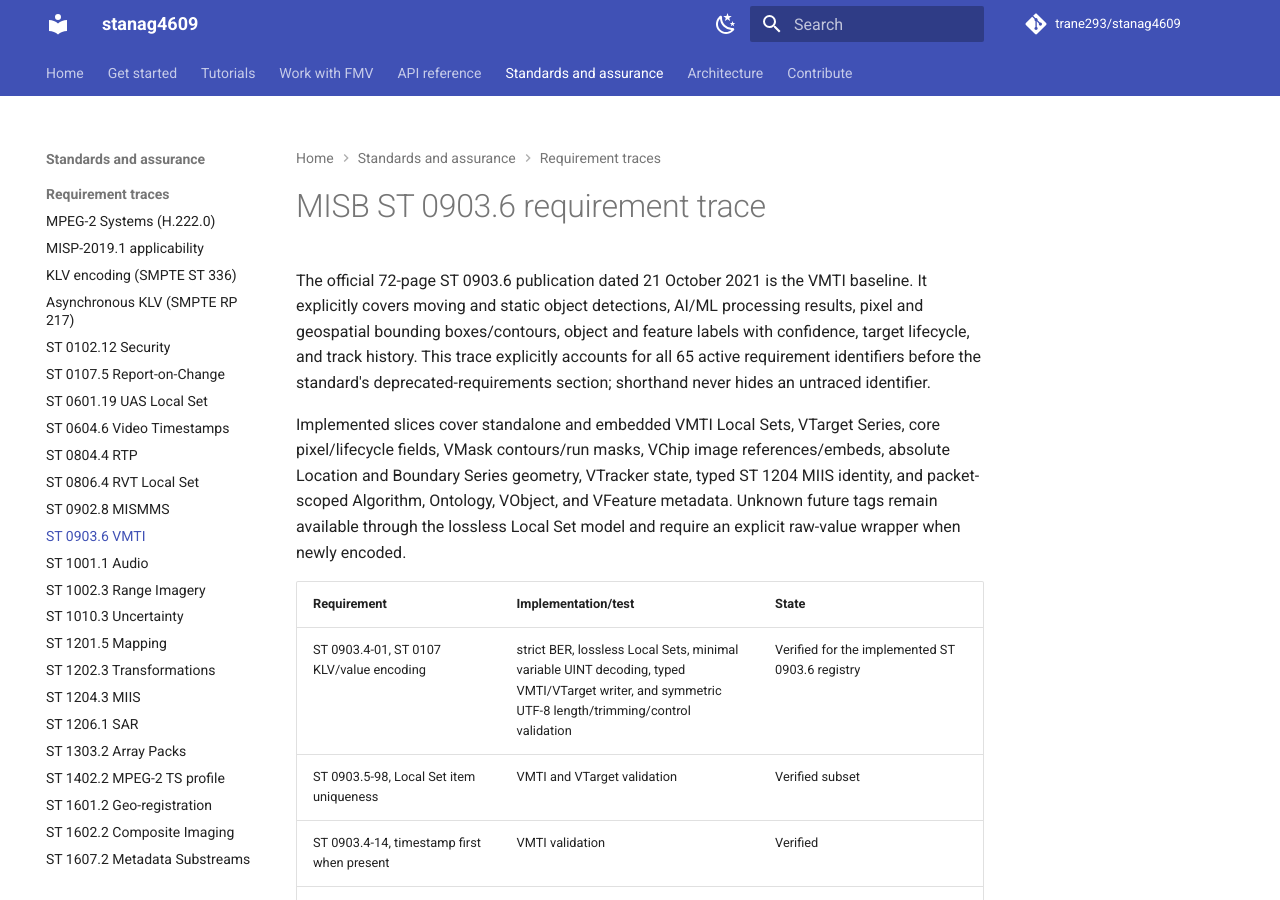
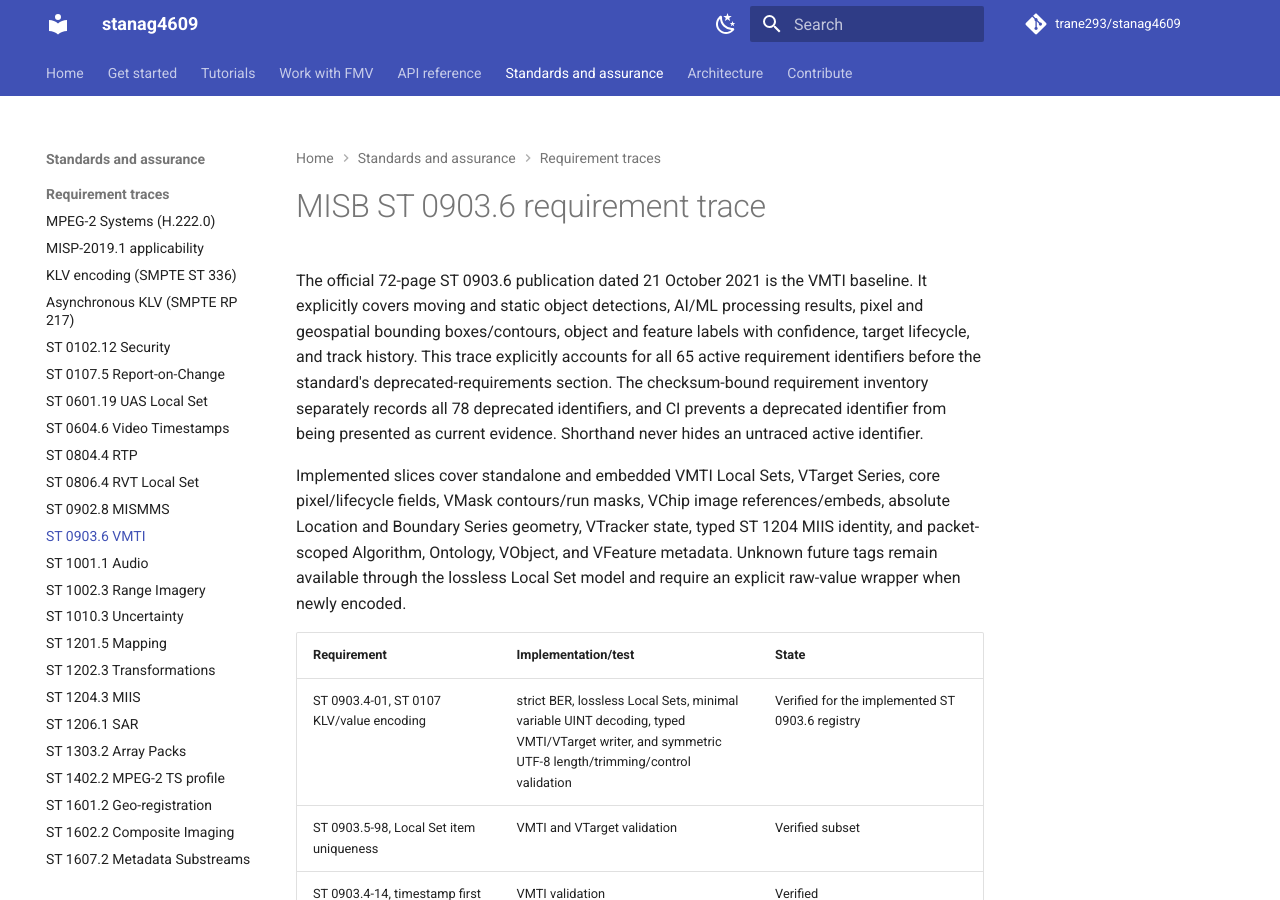
Before and after one commit to trane293/stanag4609, an MkDocs documentation site: the page built from docs/requirements/ST0903.6.md, in a window 1280 px wide and 900 px high. Built offline with MkDocs 1.6.1 and Material for MkDocs 9.7.7, drawn with Linux system fonts in a browser that asks for light colours; comment, search, counter and statistics services are not loaded; some of the changed text lies outside the part shown.

Commit message:
test(st0903): enforce requirement inventory

```diff
--- a/docs/requirements/ST0903.6.md
+++ b/docs/requirements/ST0903.6.md
@@ -5,8 +5,10 @@
 processing results, pixel and geospatial bounding boxes/contours, object and
 feature labels with confidence, target lifecycle, and track history.
 This trace explicitly accounts for all 65 active requirement identifiers before
-the standard's deprecated-requirements section; shorthand never hides an
-untraced identifier.
+the standard's deprecated-requirements section. The checksum-bound requirement
+inventory separately records all 78 deprecated identifiers, and CI prevents a
+deprecated identifier from being presented as current evidence. Shorthand
+never hides an untraced active identifier.
 
 Implemented slices cover standalone and embedded VMTI Local Sets, VTarget
 Series, core pixel/lifecycle fields, VMask contours/run masks, VChip image
@@ -46,7 +48,7 @@
 | VTarget Item 101 / VMask Items 1-2 | typed contour VLP array and run-length Series codecs | Verified structurally |
 | ST 0903.4-40, contour clockwise order | row-major image-coordinate shoelace validation when frame width is known | Verified |
 | ST 0903.5-100 and ST 0903.5-101, contour/run pixel bounds | parent VMTI width/height validation and standalone `validate_for_frame` | Verified |
-| ST 0903.4-41/-44 definitions, VLP pixels and BER run lengths | official contour and bit-mask wire vectors | Verified |
+| Legacy VLP-pixel and BER run-length structural definitions | official contour and bit-mask wire vectors | Verified for the edition-6 VMask representation; superseded requirement identifiers are not current claims |
 | ST 0903.4-03, ST 0903.4-62, ST 0903.4-63, and ST 0903.4-66, Location DLP mapping, truncation, group order, and required coordinates | fixed ST 1201 IMAPB layouts, strict 10/16/22-byte group truncation, and special-value tests | Verified structurally |
 | ST 0903.4-75 and ST 0903.4-85, Velocity/Acceleration required component groups | fixed IMAPB layouts, strict 6/12/18-byte group truncation, and typed VTracker Items 10-11 | Verified structurally |
 | Location and Boundary Series framing / ST 0903.4-93 | bounded BER-Length element codecs with one/two-location minimums | Verified structurally |
@@ -58,7 +60,7 @@
 | ST 0903.6-142, parent-relative offsets prohibited beyond two frame periods | exact microsecond/frame-period context validation; equality at the boundary accepted; ST 0601 Item 74 bridge supplies its parent timestamp | Verified when timing context is supplied |
 | ST 0903.6-130, standalone active targets include Item 17 | lifecycle/context encode/decode validation | Verified |
 | VTarget Item 104 / VTracker Items 1, 3-5, 7, 9-12 | typed nested LS with UUID, timestamps, boundary/history, confidence, motion, and algorithm ID | Verified structurally |
-| ST 0903.4-53, 16-byte VTracker track UUID | official UUID wire vector and malformed-length tests | Verified |
+| VTracker 16-byte track UUID value | official UUID wire vector and malformed-length tests | Verified structurally; the earlier requirement identifier is deprecated in edition 6 |
 | ST 0903.4-56, chronological track history | ordered Location Series representation | Structural order preserved; chronological producer semantics external |
 | ST 0903.4-82 and ST 0903.4-92, motion has associated Location | VTracker requires non-empty track history for velocity/acceleration | Verified structurally |
 | ST 0903.6-133, VTracker algorithm reference | packet-scoped Algorithm Series cross-reference validation | Verified |
```
Also changed, not shown: CHANGELOG.md (+3 -0 lines), docs/COMPLETION_AUDIT.md (+1 -1 lines), docs/CONFORMANCE.md (+1 -1 lines), docs/ROADMAP.md (+4 -2 lines), 2 other files.
